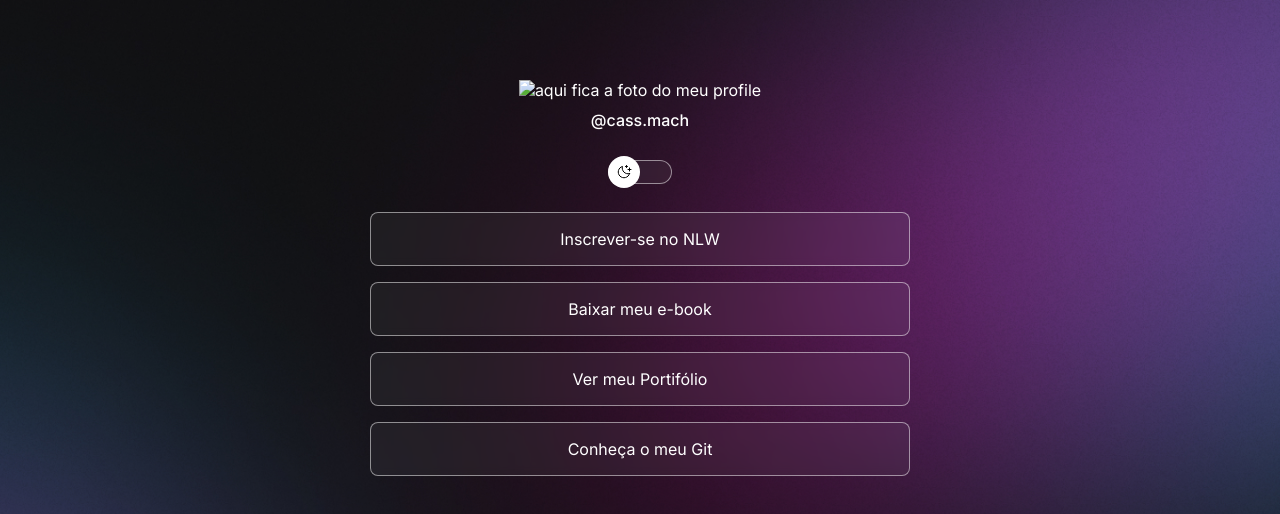
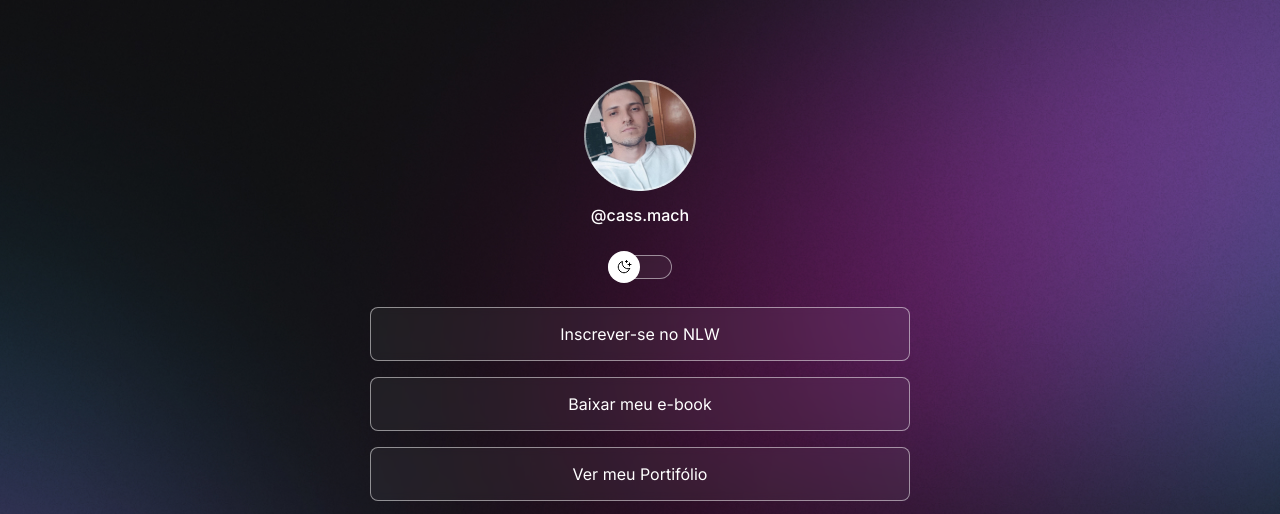
Before and after one commit to cassmach/projeto-devlink, a plain HTML site: page index.html in a window 1280 px wide. Shown: the top 514 px of the page. Drawn offline with nearby package versions, Linux system fonts and the light colour scheme; the site is published under a folder, as on GitHub Pages, so addresses that start at the root find nothing.

```diff
--- a/index.html
+++ b/index.html
@@ -17,7 +17,7 @@
   <body>
     <div id="container">
       <div id="profile">
-        <img src="/assets/avatar.png" alt="aqui fica a foto do meu profile" />
+        <img src="assets/avatar.png" alt="aqui fica a foto do meu profile" />
         <p>@cass.mach</p>
       </div>
 
```
